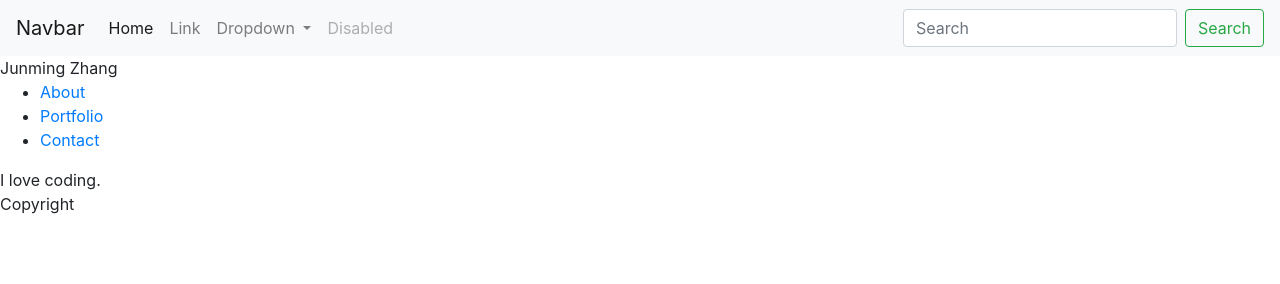
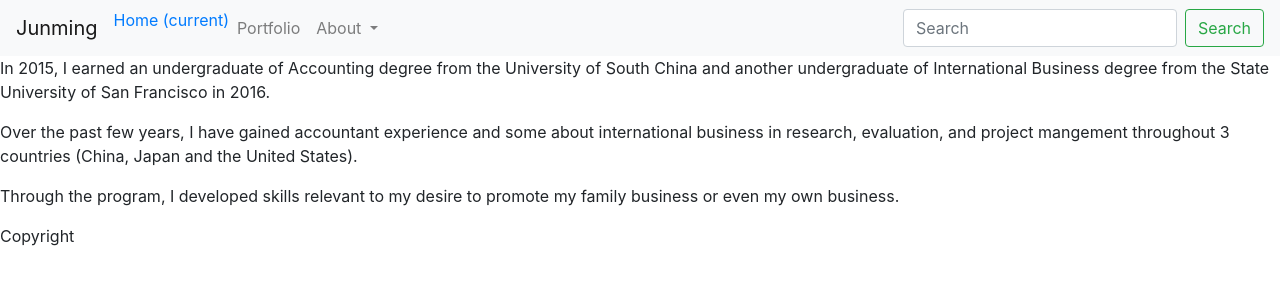
Before and after one commit to vinalvin/Bootstrap-Portfolio, a plain HTML site: page index.html in a window 1280 px wide. Drawn offline with nearby package versions, Linux system fonts and the light colour scheme; files that its build step writes are made by us from their sources.

Commit message:
Added CSS files, tried different class names

```diff
--- a/index.html
+++ b/index.html
@@ -8,11 +8,12 @@
     <title>Me</title>
     <link rel="stylesheet" href="https://stackpath.bootstrapcdn.com/bootstrap/4.3.1/css/bootstrap.min.css"
         integrity="sha384-ggOyR0iXCbMQv3Xipma34MD+dH/1fQ784/j6cY/iJTQUOhcWr7x9JvoRxT2MZw1T" crossorigin="anonymous">
+    <link rel="stylesheet" href="asset/css/style.css">
 </head>
 
 <body>
     <nav class="navbar navbar-expand-lg navbar-light bg-light">
-        <a class="navbar-brand" href="#">Navbar</a>
+        <a class="navbar-brand" href="#">Junming</a>
         <button class="navbar-toggler" type="button" data-toggle="collapse" data-target="#navbarSupportedContent"
             aria-controls="navbarSupportedContent" aria-expanded="false" aria-label="Toggle navigation">
             <span class="navbar-toggler-icon"></span>
@@ -21,25 +22,20 @@
         <div class="collapse navbar-collapse" id="navbarSupportedContent">
             <ul class="navbar-nav mr-auto">
                 <li class="nav-item active">
-                    <a class="nav-link" href="#">Home <span class="sr-only">(current)</span></a>
+                    <a class1="nav-link" href="#">Home <span class2="sr-only">(current)</span></a>
                 </li>
                 <li class="nav-item">
-                    <a class="nav-link" href="#">Link</a>
+                    <a class="nav-link link" href="#" href="portfolio.html" target="_blank">Portfolio</a>
                 </li>
                 <li class="nav-item dropdown">
                     <a class="nav-link dropdown-toggle" href="#" id="navbarDropdown" role="button"
                         data-toggle="dropdown" aria-haspopup="true" aria-expanded="false">
-                        Dropdown
+                        About
                     </a>
                     <div class="dropdown-menu" aria-labelledby="navbarDropdown">
-                        <a class="dropdown-item" href="#">Action</a>
-                        <a class="dropdown-item" href="#">Another action</a>
-                        <div class="dropdown-divider"></div>
-                        <a class="dropdown-item" href="#">Something else here</a>
+                        <a class="dropdown-item link" href="#" href="about.html" target="_blank">About Me</a>
+                        <a class="dropdown-item link" href="#" href="contact.html" target="_blank">Contact</a>
                     </div>
-                </li>
-                <li class="nav-item">
-                    <a class="nav-link disabled" href="#" tabindex="-1" aria-disabled="true">Disabled</a>
                 </li>
             </ul>
             <form class="form-inline my-2 my-lg-0">
@@ -48,25 +44,21 @@
             </form>
         </div>
     </nav>
-    <header>
-        <div class="header-content-container">
-            <div class="name">Junming Zhang</div>
-            <ul>
-                <li>
-                    <a href="about.html" target="_blank" class="link">About</a>
-                </li>
-                <li>
-                    <a href="portfolio.html" target="_blank" class="link">Portfolio</a>
-                </li>
-                <li>
-                    <a href="contact.html" target="_blank" class="link">Contact</a>
-                </li>
-            </ul>
-        </div>
-    </header>
     <section>
         <div class="content-container">
-            I love coding.
+            <p>
+                In 2015, I earned an undergraduate of Accounting degree from the University of South China and
+                another undergraduate of International Business degree from the State University of San Francisco in
+                2016.
+            </p>
+            <p>
+                Over the past few years, I have gained accountant experience and some about international business in
+                research, evaluation, and project mangement throughout 3 countries (China, Japan and the United States).
+            </p>
+            <p>
+                Through the program, I developed skills relevant to my desire to promote my family business or even my
+                own business.
+            </p>
         </div>
     </section>
     <footer>Copyright</footer>
```
Also changed, not shown: CSS/style.css (added), 1 other file.
